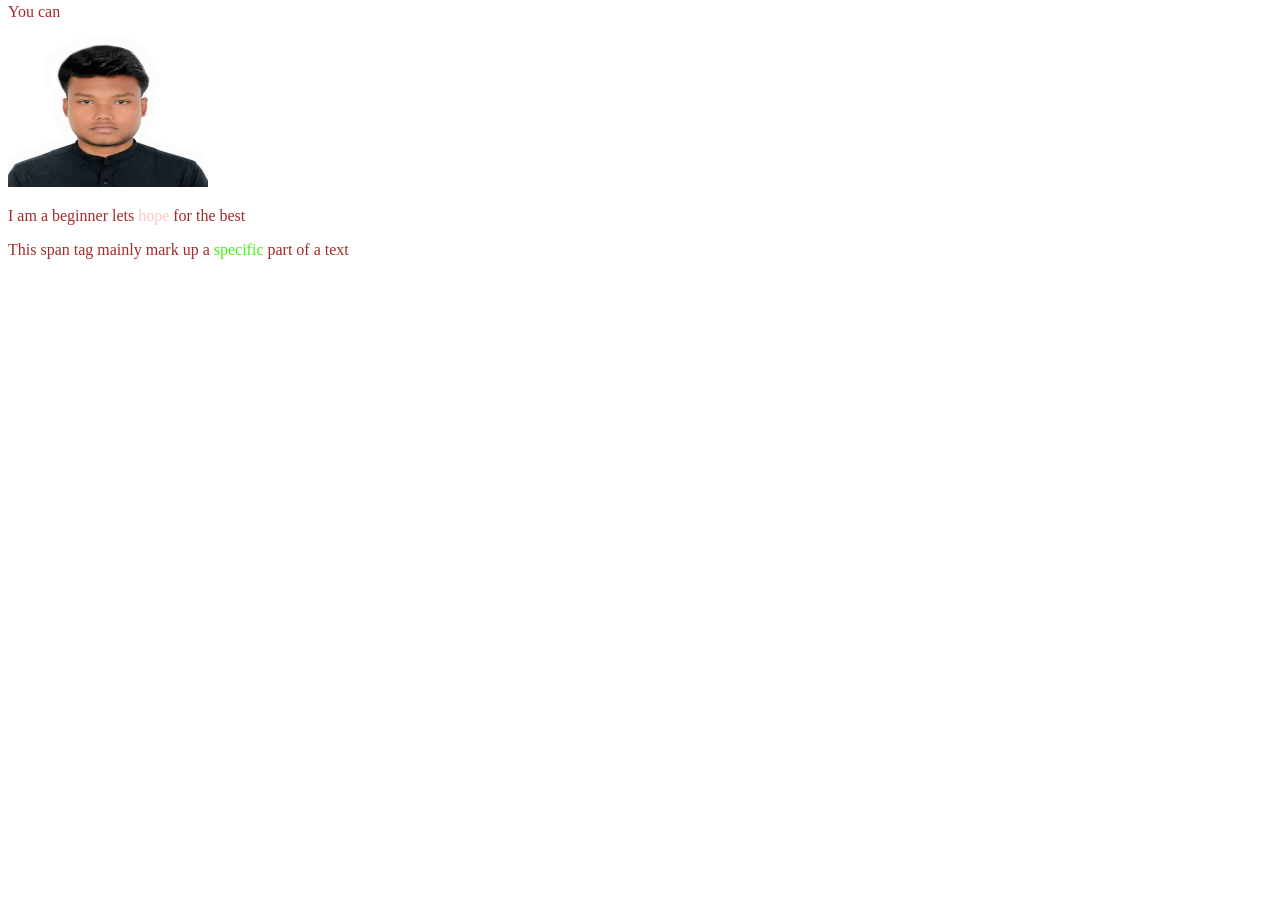
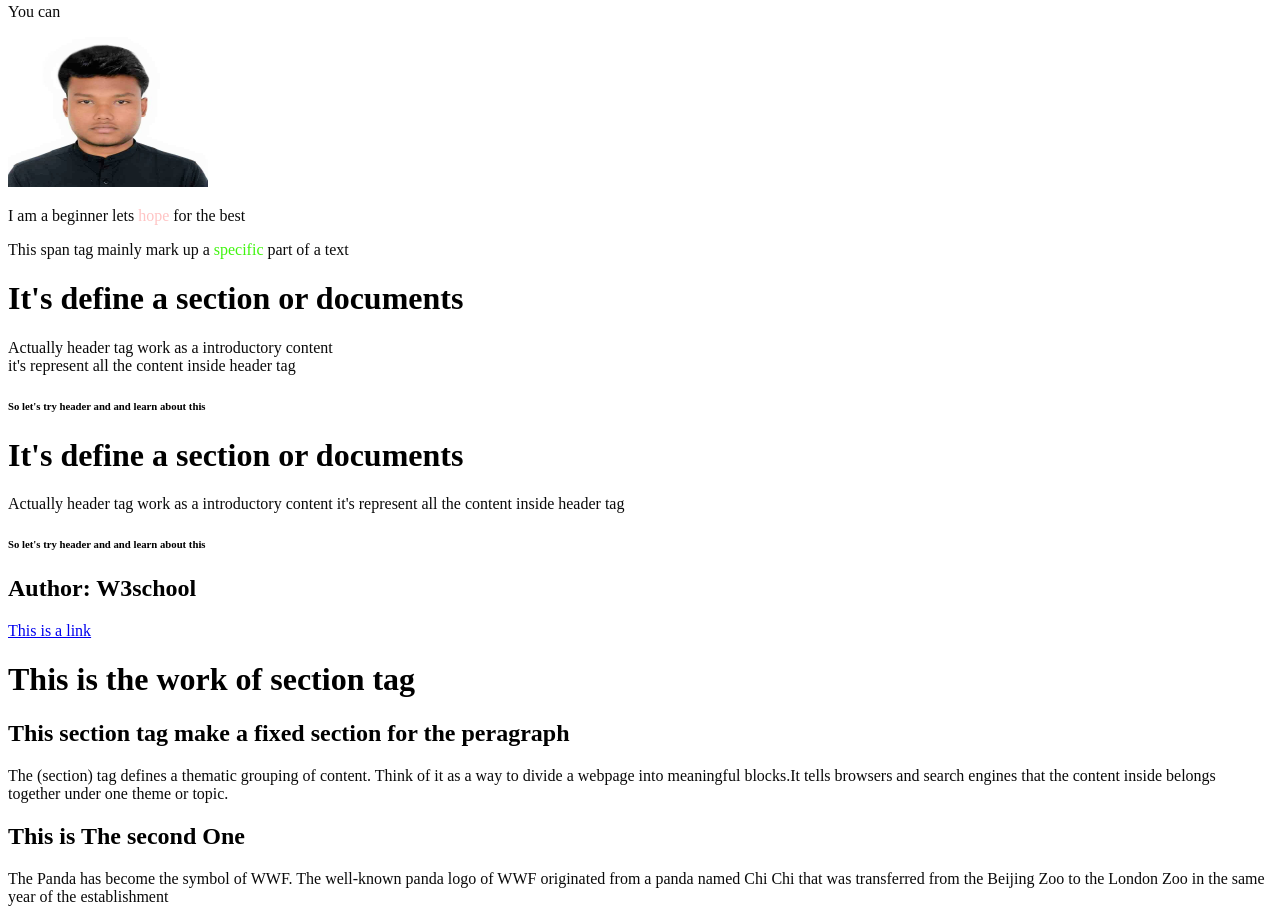
Before and after one commit to Nishat240/Simple-Webpage, a plain HTML site: page profile_page/index.html in a window 1280 px wide. Shown: the part 499-1421 px from the top of the page. Before the commit the page ends 800 px from the top, so only its background shows below. Drawn offline with Linux system fonts and the light colour scheme; files whose address does not match are found by name.

Commit message:
how it work

```diff
--- a/profile_page/index.html
+++ b/profile_page/index.html
@@ -2,16 +2,14 @@
 <html lang="en">
 <head>
     <title>Profile Page Creation</title>
-    <style>
-        h1 {color:aqua;}
-        p{color: antiquewhite;}
-    </style>
+
     <style>
         h3{color:blue;}
-        p{color:brown;}
+        p{color:rgb(10, 10, 10);}
     </style>
 </head>
 <body>
+
     <div  id="div1"  style="background-color: blueviolet;height: 200px;width: 350px;">
     <h1>Lets get back to the work</h1>
     <p>Firstly this is my first style tag work</p>
@@ -37,6 +35,35 @@
 
     <p>This span tag mainly mark up a <span style="color:rgb(63, 245, 13)">specific</span> part of a text</p>
 
+    <header>
+        <h1>It's define a section or documents</h1>
+        <p>Actually header tag work as a introductory content <br>it's represent all the content inside header tag</p>
+        <h6>So let's try header and and learn about this</h6>
+    </header>
+
+      <main>
+    <hgroup>
+        <h1>It's define a section or documents</h1>
+        <p>Actually header tag work as a introductory content it's represent all the content inside header tag</p>
+        <h6>So let's try header and and learn about this</h6>
+    </hgroup>
+
+    <footer>
+        <h2>Author: W3school</h2>
+        <a href="https://www.w3schools.com/tags/tryit.asp?filename=tryhtml5_footer">This is a link</a>
+    </footer>
+    </main>
+<h1>This is the work of section tag</h1>
+<Section>
+    <h2>This section tag make a fixed section for the peragraph</h2>
+    <p>The (section) tag defines a thematic grouping of content. Think of it as a way to divide a webpage into meaningful blocks.It tells browsers and search engines that the content inside belongs together under one theme or topic.
+</p>
+</Section>
+
+<section>
+    <h2>This is The second One</h2>
+    <p>The Panda has become the symbol of WWF. The well-known panda logo of WWF originated from a panda named Chi Chi that was transferred from the Beijing Zoo to the London Zoo in the same year of the establishment</p>
+</section>
 
 </body>
 </html>
```
